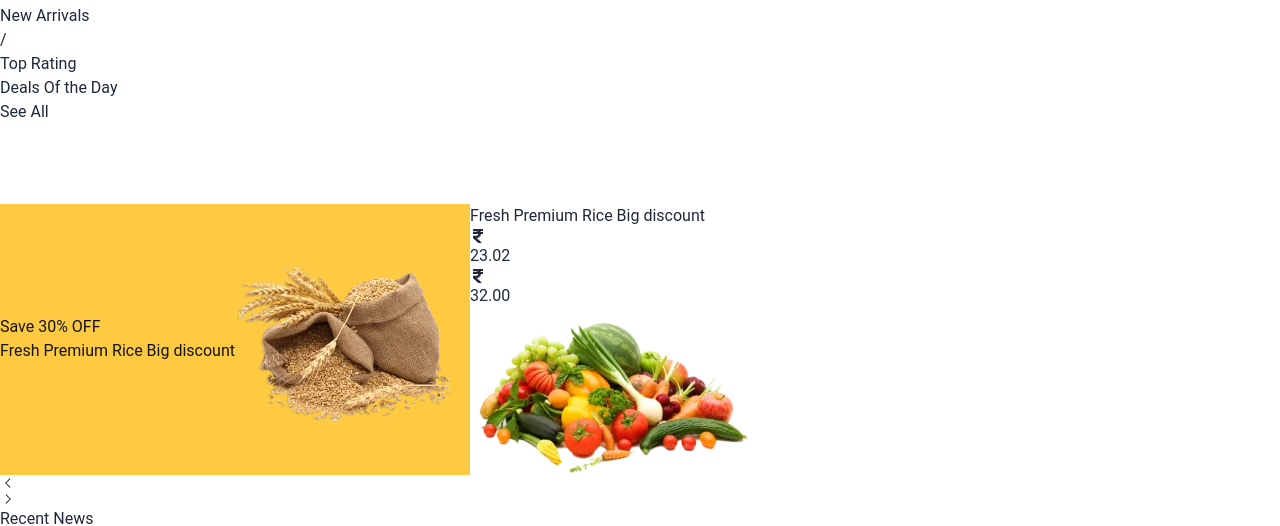
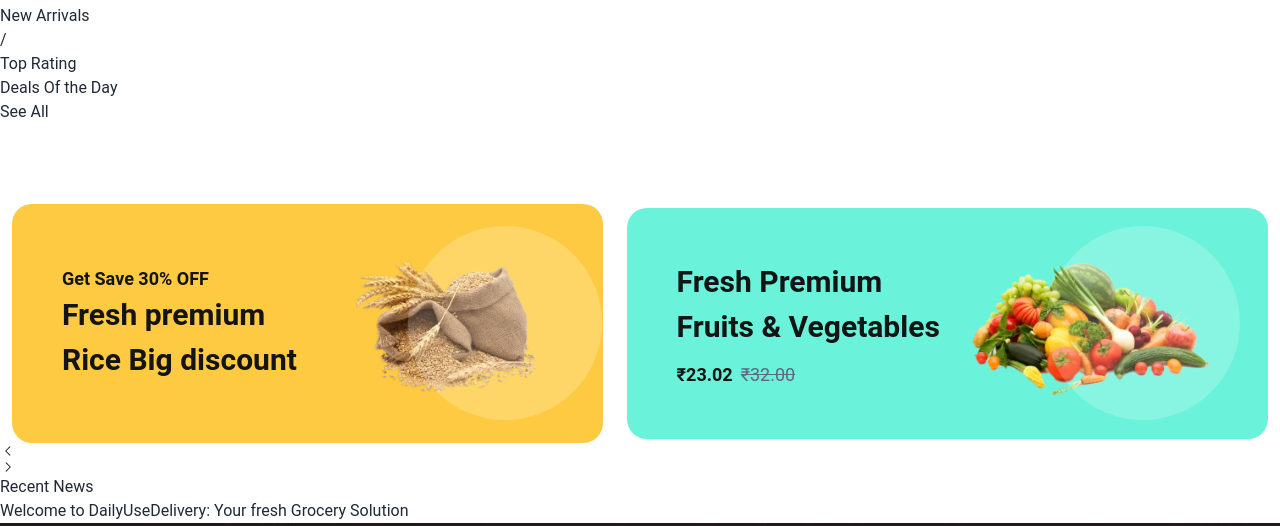
Before and after one commit to shivangthakur-007/newsapsite-client, a React (Vite) app: page /grocery in a window 1280 px wide. Shown: the part 1185-1711 px from the top of the page. Built offline with nearby package versions, Linux system fonts and the light colour scheme.

Commit message:
adding a page

```diff
--- a/src/Readnews/Dashboard/dailygrocerystore/Grocery.jsx
+++ b/src/Readnews/Dashboard/dailygrocerystore/Grocery.jsx
@@ -227,29 +227,33 @@ function Grocery() {
         </div>
         <div>{/* Card */}</div>
       </section>
-      <main className="flex pt-[80px]">
-        <div className="flex items-center bg-[#FDCA41]">
-          <div className="text-[#151414] ">
-            <span>Save 30% OFF</span>
-            <h2>Fresh Premium Rice Big discount</h2>
-          </div>
-          <div>
-            <img src={off1} alt="" />
+      <main className="flex items-center pt-[80px]">
+        <div className="px-[12px]">
+          <div className="flex items-center grainsbg gap-8 rounded-[20px] bg-[#FDCA41] p-[50px]">
+            <div className="text-[#151414]">
+              <span className="text-[18px] font-semibold">
+                Get Save 30% OFF
+              </span>
+              <h2 className="text-[30px] font-semibold">
+                Fresh premium Rice Big discount
+              </h2>
+            </div>
+            <div>
+              <img src={off1} className="w-[340px]" alt="" />
+            </div>
           </div>
         </div>
-        <div>
-          <div>
-            <h2>Fresh Premium Rice Big discount</h2>
-            <div className="">
-              <FaRupeeSign />
-              23.02
-              <span>
-                <FaRupeeSign />
-                32.00
-              </span>
-              <div>
-                <img src={off2} alt="" />
+        <div className="px-[12px]">
+          <div className="flex items-center grainsbg2 bg-[#6AF2DA] rounded-[20px] py-[42px] px-[50px]">
+            <div className="text-[#151414] ">
+              <h2 className="text-[30px] font-semibold">Fresh Premium Fruits & Vegetables</h2>
+              <div className="mt-[12px] flex items-center gap-2">
+                <span className="text-[18px] font-semibold">₹23.02</span>
+                <s className="text-[18px] text-[#5F6781]">₹32.00</s>
               </div>
+            </div>
+            <div>
+              <img src={off2} className="w-[420px]" alt="" />
             </div>
           </div>
         </div>
--- a/src/Readnews/Dashboard/dailygrocerystore/Grocerycomponent.css
+++ b/src/Readnews/Dashboard/dailygrocerystore/Grocerycomponent.css
@@ -37,3 +37,27 @@
   background-color: #26901B;
   color: #fff;
 }
+
+.grainsbg::before{
+  position: absolute;
+  opacity: 0.2;
+  z-index: 1;
+  content: '';
+  width: 194px;
+  height: 194px;
+  background-color: #fff;
+  border-radius: 50%;
+  left: 25.5rem;
+}
+.grainsbg2::before{
+  position: absolute;
+  opacity: 0.2;
+  z-index: 0.7;
+  content: '';
+  width: 194px;
+  height: 194px;
+  background-color: #fff;
+  border-radius: 50%;
+  right: 2.5rem;
+
+}
```
